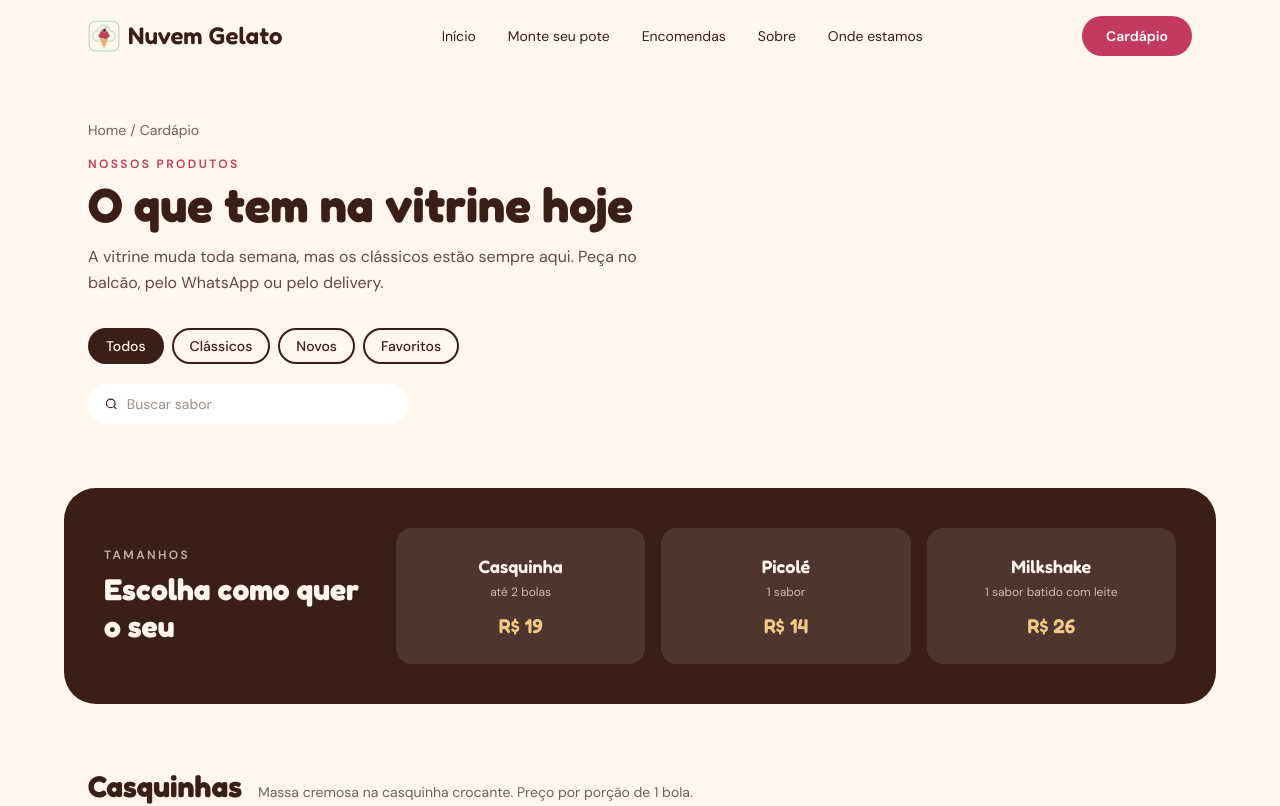
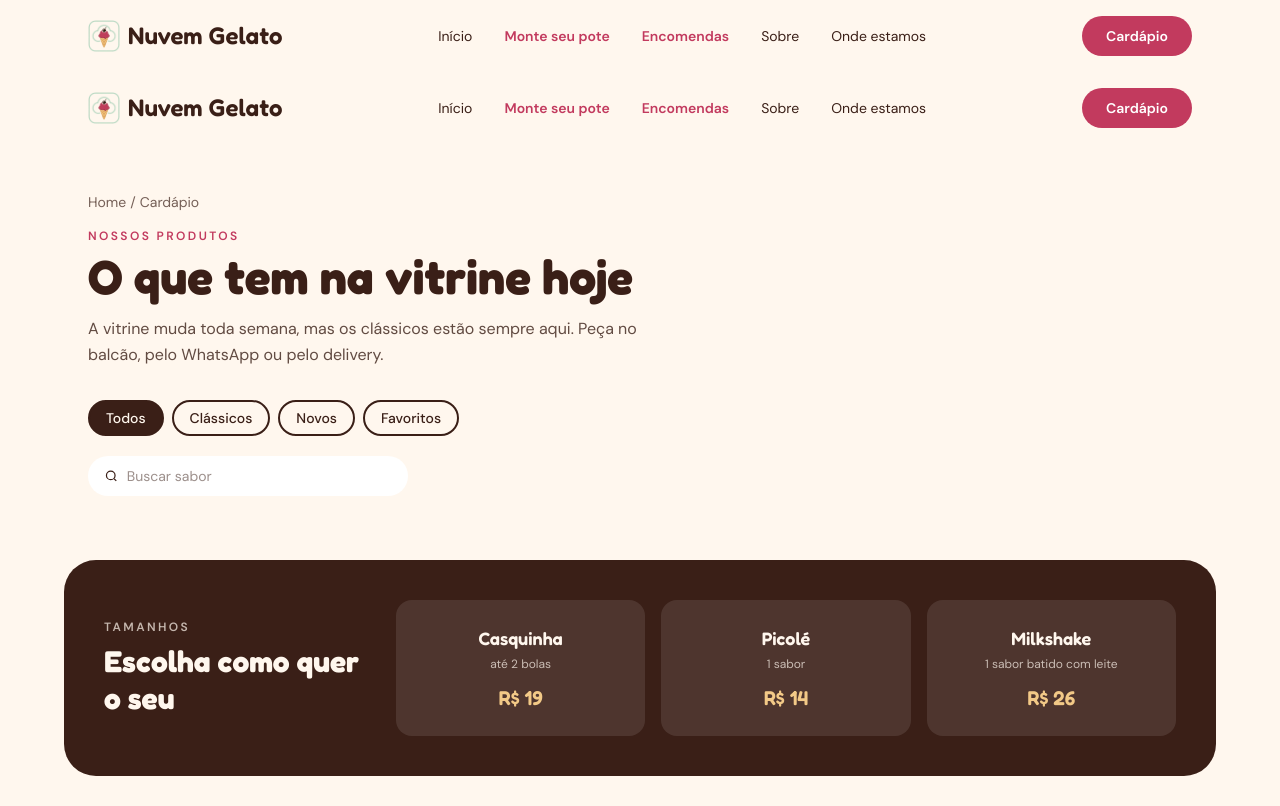
Before and after one commit to dos-1ESPI/cp-sorveteria, a React (Vite) app: page /produtos in a window 1280 px wide. Shown: the top 806 px of the page. Built offline with nearby package versions, Linux system fonts and the light colour scheme.

Commit message:
Feature/header (#14)
* feat: adicionando o header

* fix: corrigindo links

---------

Co-authored-by: Giovanna Parejas <gparejas23@outlook.com>

```diff
--- a/src/App.jsx
+++ b/src/App.jsx
@@ -2,11 +2,12 @@ import { BrowserRouter, Routes, Route } from "react-router-dom";
 import Hero from "./components/Hero";
 import Home from "./pages/Home";
 import Produtos from "./pages/Produtos";
-
+import NavBar from "./components/NavBar";
 
 export default function App() {
   return (
     <BrowserRouter>
+     <NavBar />
       <Routes>
         <Route path="/" element={<Home />} />
         <Route path="/produtos" element={<Produtos />} />
--- a/src/components/NavBar.jsx
+++ b/src/components/NavBar.jsx
@@ -4,16 +4,41 @@ import logo from "../assets/logo.png";
 
 const links = [
   { label: "Início", to: "/" },
-  { label: "Monte seu pote", to: "/monte-seu-pote" },
-  { label: "Encomendas", to: "/encomendas" },
-  { label: "Sobre", to: "/sobre" },
-  { label: "Onde estamos", to: "/onde-estamos" },
+
+  { label: "Monte seu pote", to: "/produtos" },
+  { label: "Encomendas", to: "/produtos" },
+  { label: "Sobre", to: "/#sobre" },
+  { label: "Onde estamos", to: "/#onde-estamos" },
 ];
 
-// Estilo do link: muda de cor quando a rota está ativa
 const linkClass = ({ isActive }) =>
   `transition-colors hover:text-morango ${isActive ? "text-morango font-semibold" : "text-chocolate"
   }`;
+
+function ItemMenu({ link, onClick, extraClass = "" }) {
+  if (link.to.includes("#")) {
+    return (
+      <Link
+        to={link.to}
+        onClick={onClick}
+        className={`${extraClass} ${linkClass({ isActive: false })}`}
+      >
+        {link.label}
+      </Link>
+    );
+  }
+
+  return (
+    <NavLink
+      to={link.to}
+      end={link.to === "/"}
+      onClick={onClick}
+      className={(state) => `${extraClass} ${linkClass(state)}`}
+    >
+      {link.label}
+    </NavLink>
+  );
+}
 
 export default function NavBar() {
   const [open, setOpen] = useState(false);
@@ -32,10 +57,8 @@ export default function NavBar() {
         <nav aria-label="Navegação principal" className="hidden md:block">
           <ul className="flex items-center gap-8 text-sm">
             {links.map((link) => (
-              <li key={link.to}>
-                <NavLink to={link.to} end={link.to === "/"} className={linkClass}>
-                  {link.label}
-                </NavLink>
+              <li key={link.label}>
+                <ItemMenu link={link} />
               </li>
             ))}
           </ul>
@@ -61,7 +84,6 @@ export default function NavBar() {
           <span className={`h-0.5 w-6 bg-chocolate transition ${open ? "-translate-y-2 -rotate-45" : ""}`} />
         </button>
       </div>
-
       {open && (
         <nav
           id="menu-mobile"
@@ -70,15 +92,8 @@ export default function NavBar() {
         >
           <ul className="flex flex-col">
             {links.map((link) => (
-              <li key={link.to}>
-                <NavLink
-                  to={link.to}
-                  end={link.to === "/"}
-                  onClick={close}
-                  className={(state) => `block py-3 ${linkClass(state)}`}
-                >
-                  {link.label}
-                </NavLink>
+              <li key={link.label}>
+                <ItemMenu link={link} onClick={close} extraClass="block py-3" />
               </li>
             ))}
           </ul>
```
